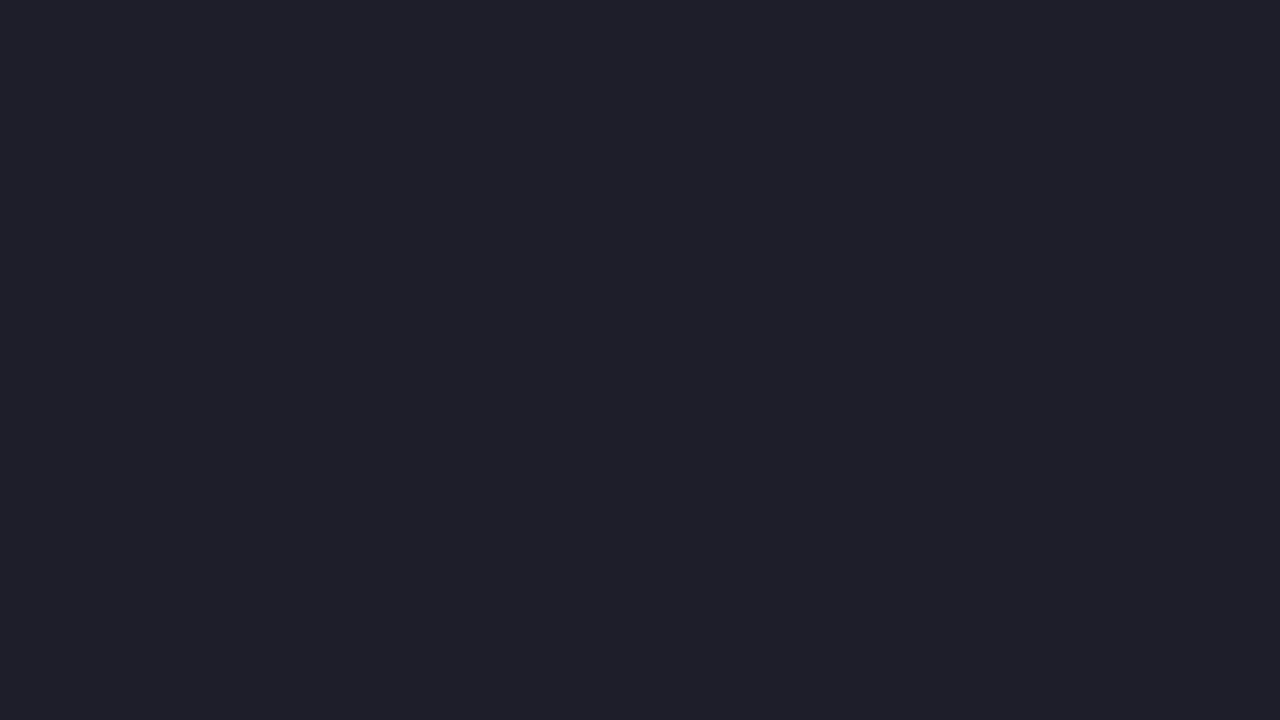
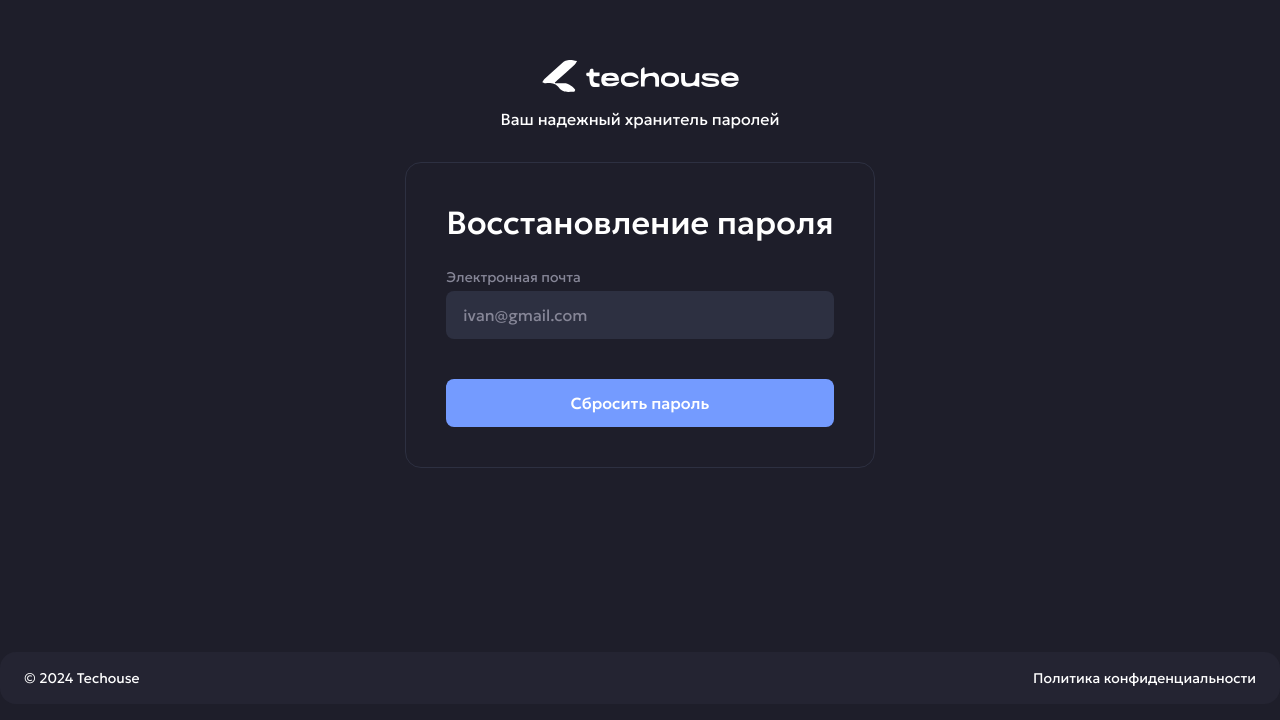
Before and after one commit to DZavg/lock-box-front, a Vue app: page /recovery-password in a window 1280 px wide. Before the commit this address had no page. Shown: the part 124-844 px from the top of the page. Before the commit the page ends 800 px from the top, so only its background shows below. Built offline with nearby package versions, Linux system fonts and the light colour scheme.

Commit message:
feat(PasswordRecoveryPage): create component and route

```diff
--- a/src/app/router/index.ts
+++ b/src/app/router/index.ts
@@ -1,6 +1,6 @@
 import { createRouter, createWebHistory } from 'vue-router'
-import HomeView from '@/pages/HomeView.vue'
 import AuthLayout from '@/app/layouts/AuthLayout.vue'
+import PasswordRecoveryPage from '@/pages/PasswordRecoveryPage.vue'
 
 const router = createRouter({
 	history: createWebHistory(import.meta.env.BASE_URL),
@@ -10,9 +10,9 @@ const router = createRouter({
 			component: AuthLayout,
 			children: [
 				{
-					path: '/',
-					name: 'home',
-					component: HomeView,
+					path: '/recovery-password',
+					name: 'recovery-password',
+					component: PasswordRecoveryPage,
 				},
 			],
 		},
--- /dev/null
+++ b/src/pages/PasswordRecoveryPage.vue
@@ -0,0 +1,20 @@
+<template>
+	<div class="password-recovery-page container-s">
+		<LogoWithDescription />
+		<RecoveryPasswordForm />
+	</div>
+</template>
+
+<script lang="ts" setup>
+import RecoveryPasswordForm from '@/widgets/ui/RecoveryPassword/RecoveryPasswordForm.vue'
+import LogoWithDescription from '@/shared/ui/Logo/LogoWithDescription.vue'
+</script>
+
+<style lang="scss" scoped>
+.password-recovery-page {
+	display: flex;
+	flex-direction: column;
+	align-items: center;
+	gap: $indent-l;
+}
+</style>
```
